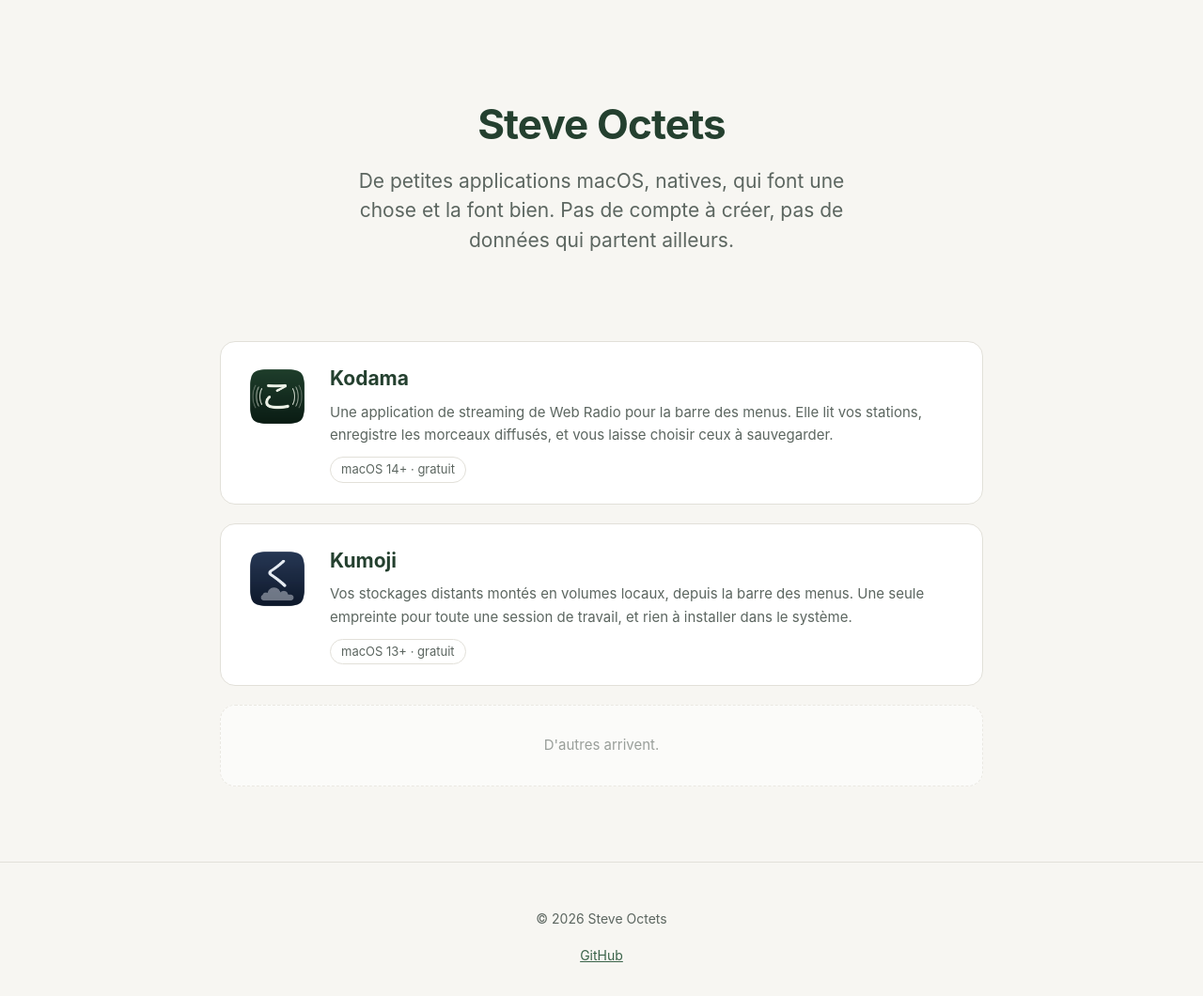
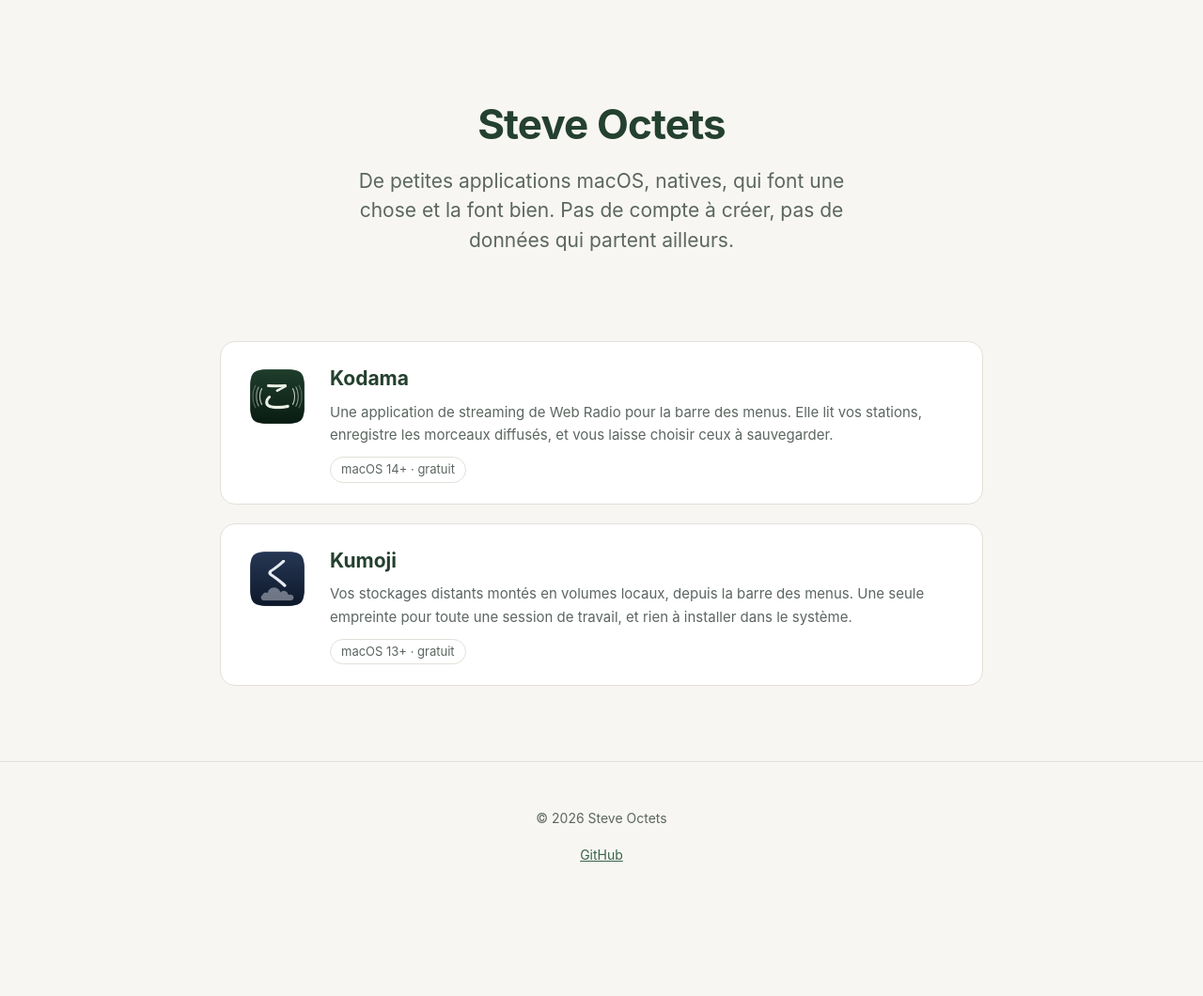
Before and after one commit to snouhaud/snouhaud.github.io, a plain HTML site: page index.html in a window 1280 px wide. Shown: the whole page at 94% size. After the commit the page ends 1001 px from the top, so only its background shows below. Drawn offline with Linux system fonts and the light colour scheme.

Commit message:
Retirer la carte « D'autres arrivent »
Deux applications suffisent à remplir la grille ; l'emplacement en pointillés
n'annonçait plus rien qu'on ne voie déjà. Sa règle CSS part avec elle.

```diff
--- a/index.html
+++ b/index.html
@@ -50,10 +50,6 @@
             </div>
         </a>
 
-        <div class="application a-venir">
-            <p>D'autres arrivent.</p>
-        </div>
-
     </div>
 </section>
 
--- a/style.css
+++ b/style.css
@@ -122,11 +122,3 @@ nav.retour { padding-top: 28px; font-size: 15px; }
     color: var(--encre-douce); border: 1px solid var(--trait);
     border-radius: 20px; padding: 2px 11px;
 }
-
-/* L'emplacement de la suivante : présent, mais sans prétendre exister. */
-.a-venir {
-    border-style: dashed; opacity: .6;
-    justify-content: center; text-align: center;
-    padding: 30px 24px; display: block;
-}
-.a-venir p { font-size: 15px; }
```
